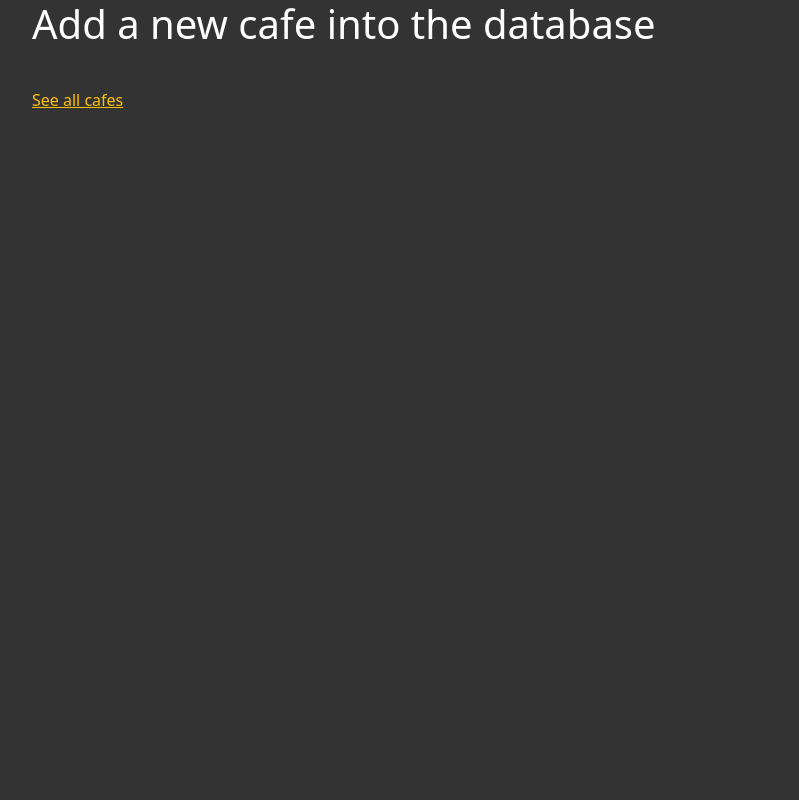
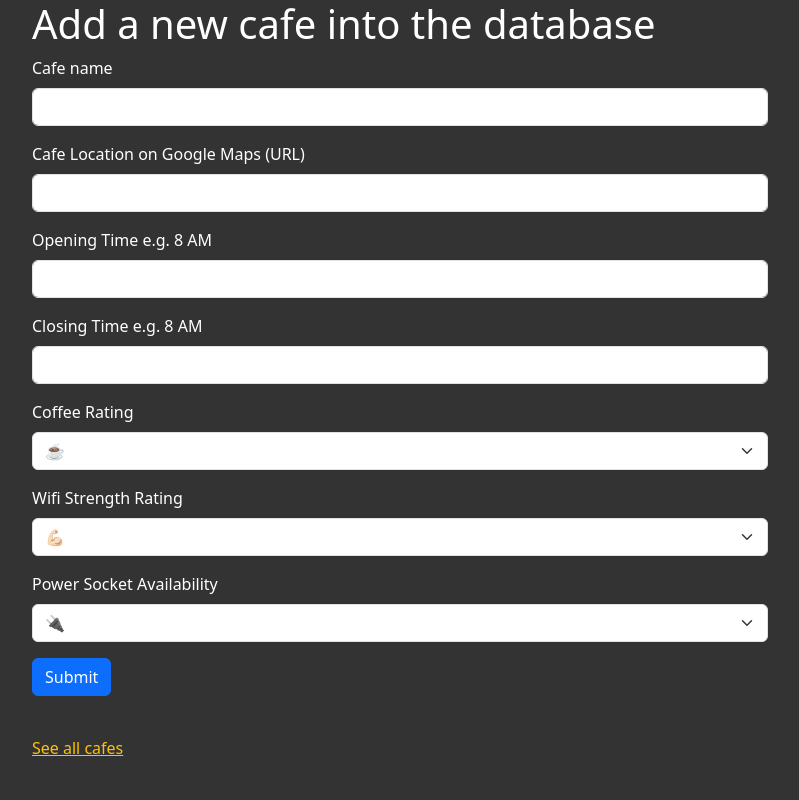
Before and after one commit to richfjiq/100-days-python, a Flask app: page /add in a window 1280 px wide. Shown: the whole page, without its empty margins (50-849 px from the left). Run offline with Flask 3, Linux system fonts and the light colour scheme; some libraries are stand-ins or nearby versions.

Commit message:
day-62 - Flask, WTForms, Bootstrap and CSV: adds form to add.html

```diff
--- a/day-62/main.py
+++ b/day-62/main.py
@@ -1,8 +1,8 @@
 from flask import Flask, render_template
 from flask_bootstrap import Bootstrap5
 from flask_wtf import FlaskForm
-from wtforms import StringField, SubmitField
-from wtforms.validators import DataRequired
+from wtforms import StringField, SubmitField, SelectField
+from wtforms.validators import DataRequired, URL
 import csv
 
 """
@@ -25,6 +25,19 @@ Bootstrap5(app)
 
 class CafeForm(FlaskForm):
     cafe = StringField("Cafe name", validators=[DataRequired()])
+    cafe_location = StringField(
+        "Cafe Location on Google Maps (URL)", validators=[DataRequired(), URL()]
+    )
+    opening = StringField("Opening Time e.g. 8 AM", validators=[DataRequired()])
+    closing = StringField("Closing Time e.g. 8 AM", validators=[DataRequired()])
+    rating = SelectField("Coffee Rating", choices=("☕", "☕☕", "☕☕☕", "☕☕☕☕", "☕☕☕☕☕"))
+    wifi = SelectField(
+        "Wifi Strength Rating",
+        choices=("💪🏻", "💪🏻💪🏻", "💪🏻💪🏻💪🏻", "💪🏻💪🏻💪🏻💪🏻", "💪🏻💪🏻💪🏻💪🏻💪🏻")
+    )
+    power = SelectField(
+        "Power Socket Availability", choices=("🔌", "🔌🔌", "🔌🔌🔌", "🔌🔌🔌🔌", "🔌🔌🔌🔌🔌")
+    )
     submit = SubmitField("Submit")
 
 
@@ -43,7 +56,7 @@ def home():
     return render_template("index.html")
 
 
-@app.route("/add")
+@app.route("/add", methods=["GET", "POST"])
 def add_cafe():
     form = CafeForm()
     if form.validate_on_submit():
--- a/day-62/templates/add.html
+++ b/day-62/templates/add.html
@@ -1,18 +1,17 @@
 {% extends 'base.html' %}
+
 <!--Don't forget your import here-->
-{% block title %}Add A New Cafe{% endblock %}
+{% from 'bootstrap5/form.html' import render_form %}
 
-{% block content %}
+{% block title %}Add A New Cafe{% endblock %} {% block content %}
 <div class="container">
   <div class="row">
     <div class="col-sm-12 col-md-8">
-
       <h1>Add a new cafe into the database</h1>
 
       <!-- This is where your WTForm will go -->
-
-	  <p class="space-above"><a href="#">See all cafes</a></p>
-
+      {{ render_form(form)}}
+      <p class="space-above"><a href="#">See all cafes</a></p>
     </div>
   </div>
 </div>
```
